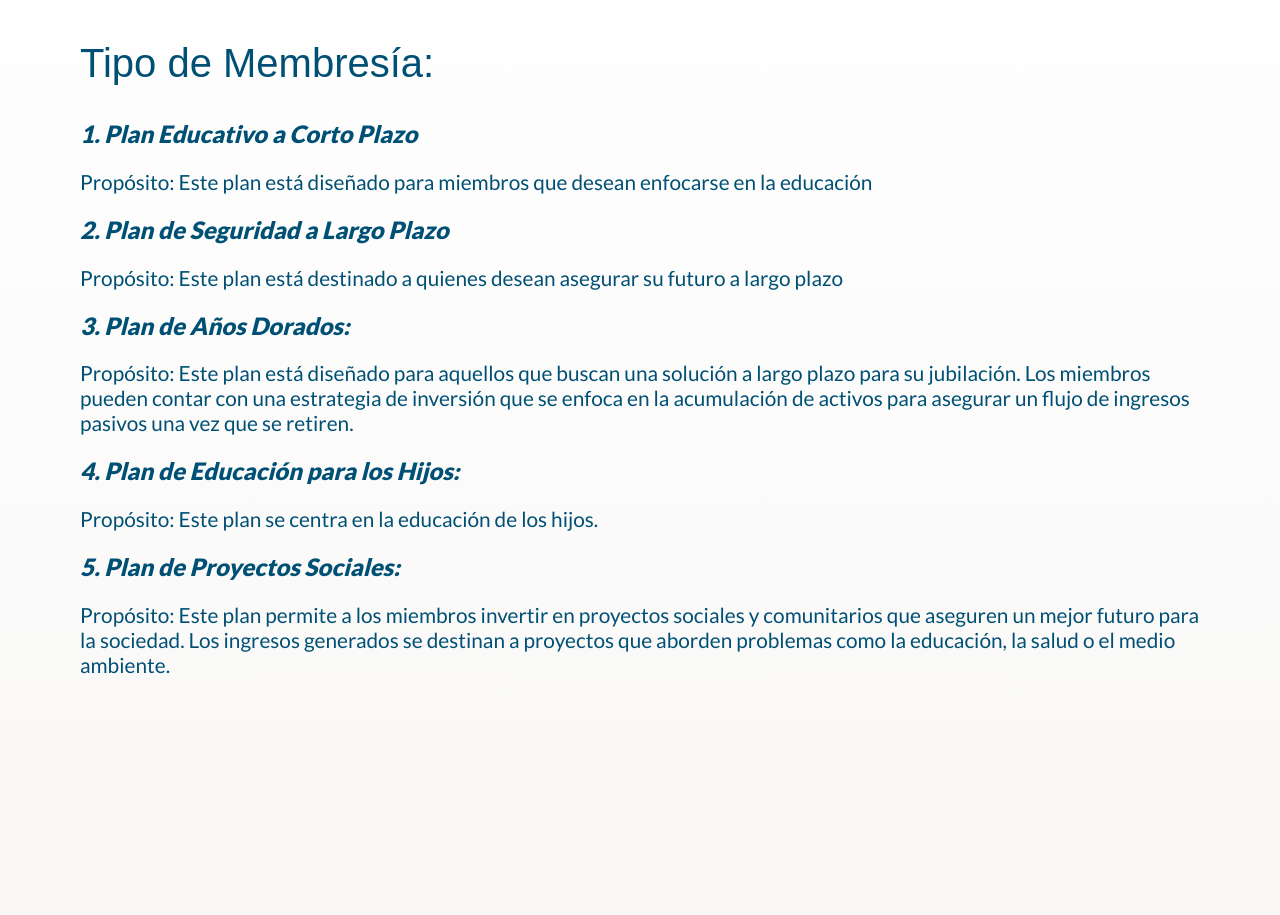
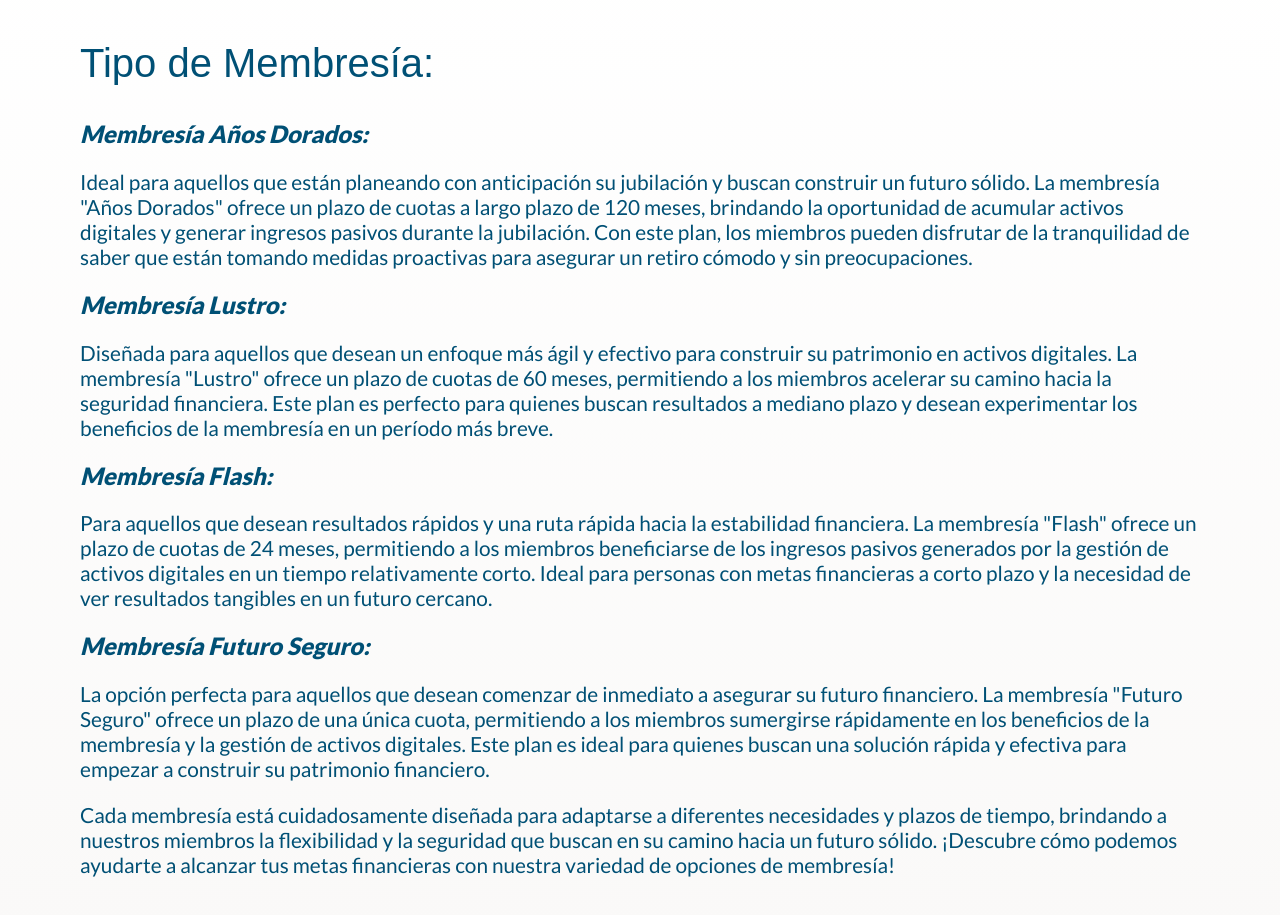
Before and after one commit to ivanmacedonio/SFIpage, a React (Vite) app: page /membresia in a window 1280 px wide. Shown: the part 1429-2344 px from the top of the page. Built offline with nearby package versions, Linux system fonts and the light colour scheme.

Commit message:
add: text

```diff
--- a/src/components/AcordeonFAQ.jsx
+++ b/src/components/AcordeonFAQ.jsx
@@ -21,7 +21,19 @@ export default function BasicAccordion() {
             Smart Future Income es una empresa visionaria que se preocupa
             profundamente por tu bienestar en un mundo digital en constante
             evolución. Nuestro enfoque es revolucionario, ya que confiamos en
-            activos digitales
+            activos digitales Nos esforzamos por hacer que cada paso en el viaje
+            de nuestros socios sea un paso hacia un futuro más brillante y
+            próspero. A medida que continuamos creciendo y evolucionando,
+            nuestra visión es ser la fuerza motriz detrás de una nueva era
+            tecnológica, donde la seguridad, el crecimiento sostenible y la
+            confianza son la norma.  En Smart Future Income, creemos que el
+            futuro de cada individuo es valioso y merece ser moldeado con
+            inteligencia y visión. Estamos comprometidos a ser el vehículo que
+            lleve a las personas hacia un mañana más brillante, donde los
+            activos digitales sean la moneda de la prosperidad y la seguridad.
+            Juntos, estamos construyendo un futuro inteligente y exitoso,
+            respaldado por activos digitales y tecnologías innovadoras, en el
+            que todos puedan confiar y prosperar.
           </Typography>
         </AccordionDetails>
       </Accordion>
@@ -34,8 +46,10 @@ export default function BasicAccordion() {
         </AccordionSummary>
         <AccordionDetails>
           <Typography>
-            Lorem ipsum dolor sit amet, consectetur adipiscing elit. Suspendisse
-            malesuada lacus ex, sit amet blandit leo lobortis eget.
+            El proceso para afiliarse a SFI es super sencillo en 3 simples
+            pasos, solo debes completar y aprobar el KYC, escoger el plan que
+            más se apega a tus necesidades y realizar las cuotas de membresía a
+            través de tus activos digitales con la wallet de tu preferencia.
           </Typography>
         </AccordionDetails>
       </Accordion>
@@ -48,8 +62,8 @@ export default function BasicAccordion() {
         </AccordionSummary>
         <AccordionDetails>
           <Typography>
-            Lorem ipsum dolor sit amet, consectetur adipiscing elit. Suspendisse
-            malesuada lacus ex, sit amet blandit leo lobortis eget.
+            Representa la cuota de membresía para poder acceder al portal, la
+            información y asegurar los años venideros.
           </Typography>
         </AccordionDetails>
       </Accordion>
@@ -64,8 +78,10 @@ export default function BasicAccordion() {
         </AccordionSummary>
         <AccordionDetails>
           <Typography>
-            Lorem ipsum dolor sit amet, consectetur adipiscing elit. Suspendisse
-            malesuada lacus ex, sit amet blandit leo lobortis eget.
+            Claro, siempre puedes ponerte en contacto con nosotros. Solo debes
+            llenar el formulario del sitio o por nuestras redes sociales y en
+            breve uno de nuestros asesores calificados te guiará en todo el
+            proceso.
           </Typography>
         </AccordionDetails>
       </Accordion>
--- a/src/pages/Membresia.jsx
+++ b/src/pages/Membresia.jsx
@@ -5,8 +5,8 @@ import { HeaderNormal } from "../components/Header-normal";
 import "../styles/Membresia.css";
 export const Membresia = () => {
   useEffect(() => {
-    window.scrollTo(0,0)
-  }, [])
+    window.scrollTo(0, 0);
+  }, []);
   return (
     <div className="Membresiapage">
       <div className="header">
@@ -40,40 +40,62 @@ export const Membresia = () => {
         <div className="tipos">
           <h2 id="tiposd">Tipo de Membresía:</h2>
           <div className="plan">
-            <h2>1. Plan Educativo a Corto Plazo</h2>
+            <h2>Membresía Años Dorados: </h2>
             <p>
-              Propósito: Este plan está diseñado para miembros que desean
-              enfocarse en la educación
+              Ideal para aquellos que están planeando con anticipación su
+              jubilación y buscan construir un futuro sólido. La membresía "Años
+              Dorados" ofrece un plazo de cuotas a largo plazo de 120 meses,
+              brindando la oportunidad de acumular activos digitales y generar
+              ingresos pasivos durante la jubilación. Con este plan, los
+              miembros pueden disfrutar de la tranquilidad de saber que están
+              tomando medidas proactivas para asegurar un retiro cómodo y sin
+              preocupaciones.
             </p>
           </div>
           <div className="plan">
-            <h2>2. Plan de Seguridad a Largo Plazo</h2>
+            <h2>Membresía Lustro: </h2>
             <p>
-              Propósito: Este plan está destinado a quienes desean asegurar su
-              futuro a largo plazo
+              Diseñada para aquellos que desean un enfoque más ágil y efectivo
+              para construir su patrimonio en activos digitales. La membresía
+              "Lustro" ofrece un plazo de cuotas de 60 meses, permitiendo a los
+              miembros acelerar su camino hacia la seguridad financiera. Este
+              plan es perfecto para quienes buscan resultados a mediano plazo y
+              desean experimentar los beneficios de la membresía en un período
+              más breve.
             </p>
           </div>
           <div className="plan">
-            <h2>3. Plan de Años Dorados:</h2>
+            <h2>Membresía Flash: </h2>
             <p>
-              Propósito: Este plan está diseñado para aquellos que buscan una
-              solución a largo plazo para su jubilación. Los miembros pueden
-              contar con una estrategia de inversión que se enfoca en la
-              acumulación de activos para asegurar un flujo de ingresos pasivos
-              una vez que se retiren.
+              Para aquellos que desean resultados rápidos y una ruta rápida
+              hacia la estabilidad financiera. La membresía "Flash" ofrece un
+              plazo de cuotas de 24 meses, permitiendo a los miembros
+              beneficiarse de los ingresos pasivos generados por la gestión de
+              activos digitales en un tiempo relativamente corto. Ideal para
+              personas con metas financieras a corto plazo y la necesidad de ver
+              resultados tangibles en un futuro cercano.
             </p>
           </div>
           <div className="plan">
-            <h2>4. Plan de Educación para los Hijos:</h2>
-            <p>Propósito: Este plan se centra en la educación de los hijos.</p>
+            <h2>Membresía Futuro Seguro:</h2>
+            <p>
+              La opción perfecta para aquellos que desean comenzar de inmediato
+              a asegurar su futuro financiero. La membresía "Futuro Seguro"
+              ofrece un plazo de una única cuota, permitiendo a los miembros
+              sumergirse rápidamente en los beneficios de la membresía y la
+              gestión de activos digitales. Este plan es ideal para quienes
+              buscan una solución rápida y efectiva para empezar a construir su
+              patrimonio financiero.{" "}
+            </p>
           </div>
           <div className="plan">
-            <h2>5. Plan de Proyectos Sociales:</h2>
             <p>
-              Propósito: Este plan permite a los miembros invertir en proyectos
-              sociales y comunitarios que aseguren un mejor futuro para la
-              sociedad. Los ingresos generados se destinan a proyectos que
-              aborden problemas como la educación, la salud o el medio ambiente.
+              Cada membresía está cuidadosamente diseñada para adaptarse a
+              diferentes necesidades y plazos de tiempo, brindando a nuestros
+              miembros la flexibilidad y la seguridad que buscan en su camino
+              hacia un futuro sólido. ¡Descubre cómo podemos ayudarte a alcanzar
+              tus metas financieras con nuestra variedad de opciones de
+              membresía!
             </p>
           </div>
         </div>
```
Also changed, not shown: src/components/Carrouselp2.jsx (line endings or trailing spaces), src/styles/Carrouselp2.css (line endings or trailing spaces).
